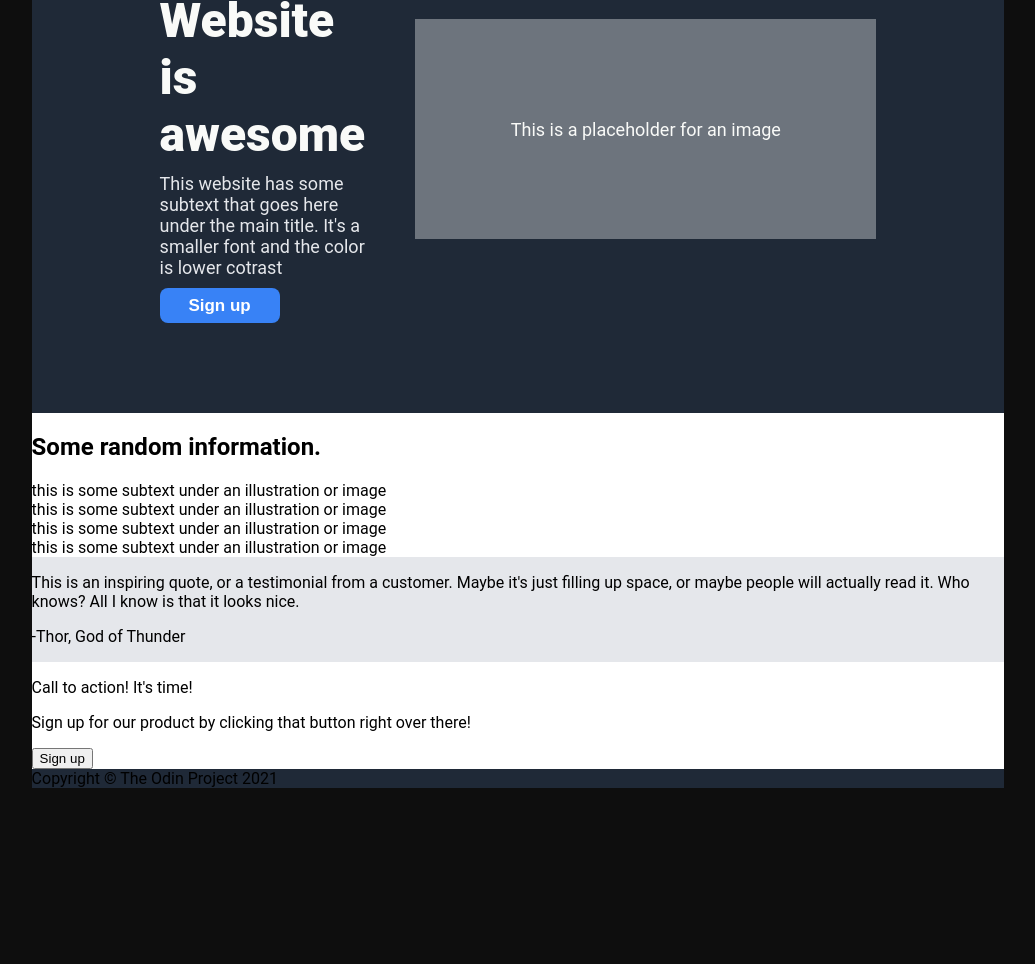
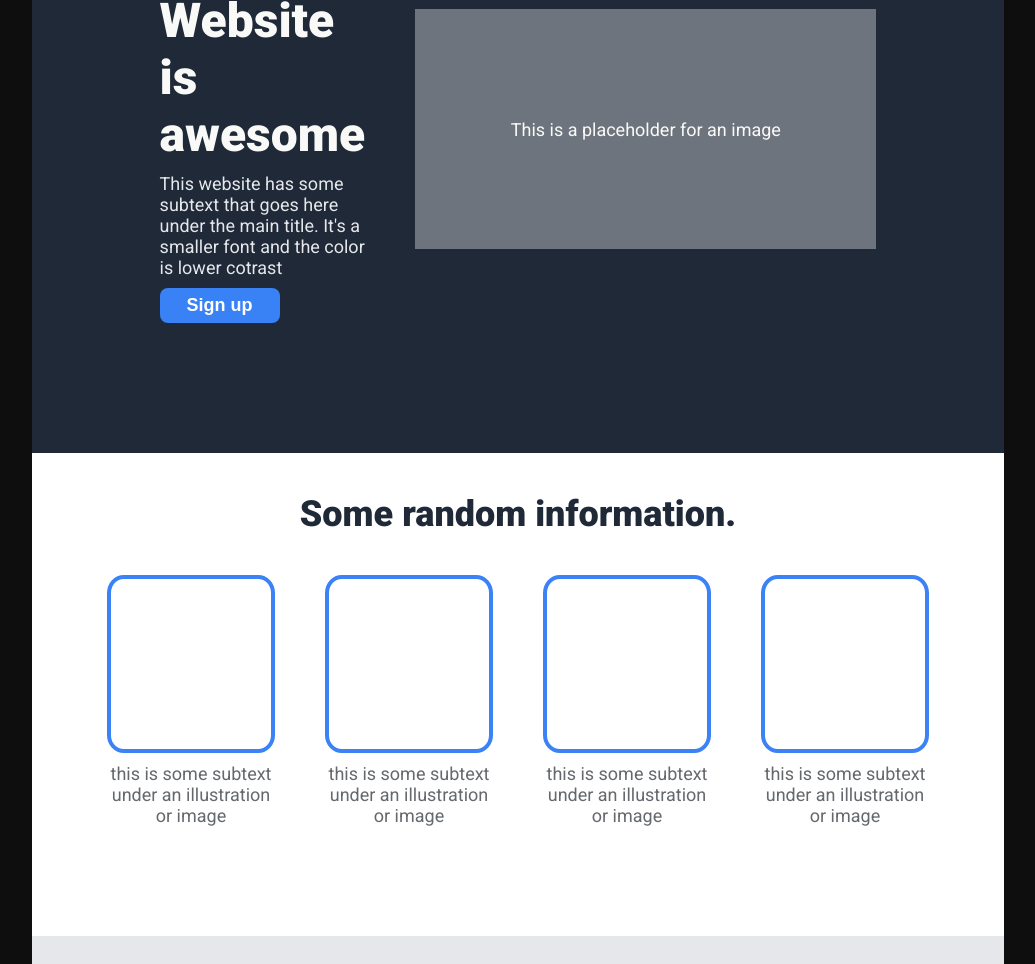
Before and after one commit to nzarakas/Project-Number-One, a plain HTML site: page index.html in a window 1280 px wide. Shown: the part 216-1180 px from the top of the page, without its empty margins (122-1157 px from the left). Before the commit the page ends 1004 px from the top, so only its background shows below. Drawn offline with Linux system fonts and the light colour scheme.

Commit message:
Completed section 2 & 3. Started work on section 4
Finished section 2 with blue boxes and section 3 (quote section).
Made changes to html of section 4 (call to action button) and began working on css

```diff
--- a/index.html
+++ b/index.html
@@ -4,6 +4,9 @@
     <meta charset="UTF-8">
     <meta name="viewport" content="width=device-width, initial-scale=1.0">
     <title>Project Number One</title>
+    <link rel="preconnect" href="https://fonts.googleapis.com">
+    <link rel="preconnect" href="https://fonts.gstatic.com" crossorigin>
+    <link href="https://fonts.googleapis.com/css2?family=Roboto:ital,wght@0,100;0,300;0,400;0,500;0,700;0,900;1,100;1,300;1,400;1,500;1,700;1,900&display=swap" rel="stylesheet">
     <link rel="stylesheet" href="style.css">
 </head>
 <body>
@@ -23,23 +26,42 @@
         </div>
         <div class="headerImage">This is a placeholder for an image</div>
     </div>
+
+    <h2>Some random information.</h2>
+
     <div class="container-one">
-        <h2>Some random information.</h2>
-        <div class="imgsWsubtext">this is some subtext under an illustration or image</div>
-        <div class="imgsWsubtext">this is some subtext under an illustration or image</div>
-        <div class="imgsWsubtext">this is some subtext under an illustration or image</div>
-        <div class="imgsWsubtext">this is some subtext under an illustration or image</div>
+        <div class="blueBox"></div>
+        <div class="blueBox"></div>
+
+        <div class="blueBox"></div>
+
+        <div class="blueBox"></div>
+
+    </div>
+
+    <div class="container-one-subtext">
+        <div class="c1subtext">this is some subtext under an illustration or image</div>
+        <div class="c1subtext">this is some subtext under an illustration or image</div>
+        <div class="c1subtext">this is some subtext under an illustration or image</div>
+        <div class="c1subtext">this is some subtext under an illustration or image</div>
+
+
     </div>
     <div class="container-two">
-        <p>This is an inspiring quote, or a testimonial from a customer. Maybe it's just filling up space, or maybe people will actually read it. Who knows? All I know is that it looks nice. </p>
-        <p>-Thor, God of Thunder</p>
+        <p class="quote">This is an inspiring quote, or a testimonial from a customer. Maybe it's just filling up space, or maybe people will actually read it. Who knows? All I know is that it looks nice. </p>
+        <p class="thor">-Thor, God of Thunder</p>
     </div>
     <div class="container-three">
         <div class="blue-call-to-action">
-            <p>Call to action! It's time!</p>
-            <p>Sign up for our product by clicking that button right over there!</p>
-            <button id="bb">Sign up</button>
+            <div class="blue-call-to-action-text">
+                <p class="cta1">Call to action! It's time!</p>
+                <p class="cta2">Sign up for our product by clicking that button right over there!</p>
+            </div>
+            <div class="blue-call-to-action-button">
+                <button id="bb">Sign up</button>
+            </div>
         </div>
+
     </div>
     <div class="footer">Copyright © The Odin Project 2021</div>
 </body>
--- a/style.css
+++ b/style.css
@@ -7,7 +7,11 @@ body {
     height: 100vh;
     background-color: #0E0E0E;
 }
-
+/*
+=======================================
+   HEADER & HEADEREXTENDED CSS RULES
+=======================================
+*/
 .header {
     display: flex;
     background-color: #1F2937;
@@ -28,7 +32,7 @@ body {
     flex-direction: row;
     list-style: none;
     margin: 0;
-    padding: 20px;
+    padding: 20px 0;
     gap: 20px;
 
 }
@@ -39,7 +43,7 @@ body {
     align-items: center;
     background-color: #1F2937;
     color: #f9faf8;
-    padding: 90px 10vw;
+    padding: 90px 10vw 130px 10vw;
     gap: 50px;
 }
 
@@ -62,11 +66,12 @@ body {
     justify-content: center;
     align-items: center;
     font-weight: 900;
-    font-size: 17px;
+    font-size: 18px;
 }
 
 .text {
     margin: 10px 0;
+
     font-size: 18px;
     color: #e5e7eb;
 }
@@ -76,7 +81,7 @@ body {
     justify-content: center;
     align-items: center;
     width: 530px;
-    height: 220px;
+    height: 240px;
     font-size: 18px;
     background-color: #6D747D;
 
@@ -95,15 +100,104 @@ a {
     font-size: 18px;
 }
 
-.container-one, .container-three {
+/*
+=======================================
+    CONTAINER ONE CSS RULES
+=======================================
+*/
+
+.container-one, .container-one-subtext, h2, .container-three {
     background-color: white;
 }
 
+h2 {
+    color: #1F2937;
+    font-size: 36px;
+    font-weight: 900;
+    margin: 0;
+    padding: 40px 0;
+    text-align: center;
+}
+
+.container-one {
+    display: flex;
+    flex-wrap: wrap;
+    justify-content: center;
+    gap: 50px;
+}
+
+.blueBox {
+    border-radius: 10%;
+    width: 160px;
+    height: 170px;
+    border: 4px solid #3B82F6;
+}
+.container-one-subtext {
+    display: flex;
+    flex-direction: row;
+    justify-content: center;
+
+    gap: 50px;
+}
+
+.c1subtext {
+    font-size: 18px;
+    color: #65696d;
+    text-align: center;
+    padding-top: 10px;
+    padding-bottom: 110px;
+    width: 168px;
+}
+/*
+=======================================
+    CONTAINER TWO CSS RULES
+=======================================
+*/
+
 .container-two {
     background-color: #e5e7eb;
+    display: flex;
+    flex-direction: column;
+    flex-wrap: wrap;
+    padding: 130px 280px;
+}
+.quote {
+    font-size: 36px;
+    font-style: italic;
+    transform: scale(1, 1.2);
+    font-weight: 250;
+    color: #1F2937;
+    margin: 0;
+}
+.thor {
+    text-align: right;
+    font-size: 22px;
+    font-weight: bold;
+    transform: scale(1, 1.2);
+    color: #1F2937;
+    margin: 0;
+    padding-right: 10px;
 }
 .footer {
     background-color: #1F2937;
     display: flex;
     height: 100vh;
 }
+
+/*
+=======================================
+    CONTAINER THREE CSS RULES
+=======================================
+*/
+.blue-call-to-action {
+    background-color: #3882f6;
+    margin: 200px;
+    display: flex;
+    flex-direction: row;
+}
+
+.blue-call-to-action-text {
+    font-size: 18px;
+    display: flex;
+    flex-direction: column;
+}
```
